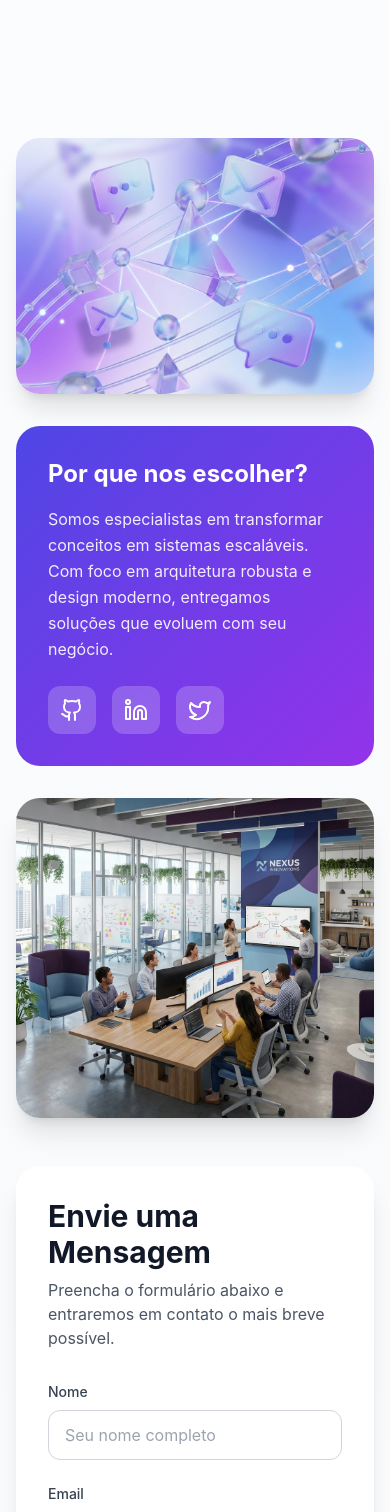
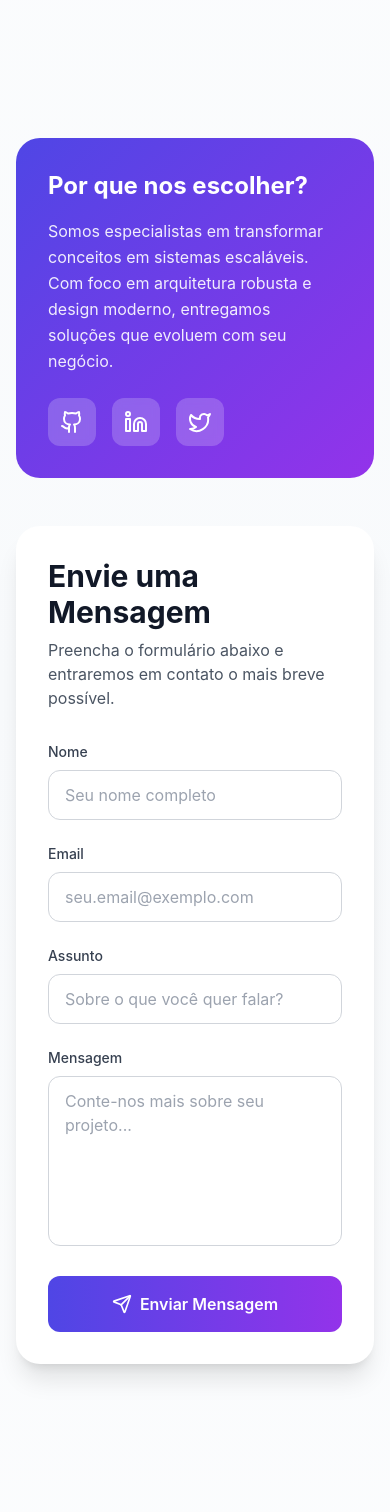
Before and after one commit to Eng-Bernardo/Ched-version_2, a React (Vite) app: page /contact in a window 390 px wide. Shown: the part 1320-2832 px from the top of the page. Built offline with nearby package versions, Linux system fonts and the light colour scheme.

Commit message:
Polish UI: increase About Us header opacity, add CTA buttons, fix mobile bubbles, simplify Contact page, link Hero to Portfolio

```diff
--- a/src/components/AboutUs.jsx
+++ b/src/components/AboutUs.jsx
@@ -33,7 +33,7 @@ const AboutUs = () => {
                         alt="About Hero"
                         className="w-full h-full object-cover"
                     />
-                    <div className="absolute inset-0 bg-gradient-to-b from-white/95 via-white/90 to-white/80" />
+                    <div className="absolute inset-0 bg-gradient-to-b from-white/85 via-white/80 to-white/70" />
                 </div>
 
                 {/* Hero Content */}
@@ -50,6 +50,24 @@ const AboutUs = () => {
 
                 {/* Decorative Elements */}
                 <div className="absolute bottom-0 left-0 right-0 h-32 bg-gradient-to-t from-white to-transparent" />
+            </section>
+
+            {/* CTA Buttons Section */}
+            <section className="-mt-10 relative z-20 px-4 sm:px-6 lg:px-8 mb-10">
+                <div className="max-w-md mx-auto flex flex-col sm:flex-row gap-4 justify-center">
+                    <button
+                        onClick={() => window.location.href = '/contact'}
+                        className="px-8 py-4 bg-gradient-to-r from-indigo-600 to-purple-600 text-white font-semibold rounded-full shadow-lg hover:shadow-xl hover:-translate-y-1 transition-all duration-300"
+                    >
+                        {t('nav.get_in_touch')}
+                    </button>
+                    <button
+                        onClick={() => window.location.href = '/portfolio'}
+                        className="px-8 py-4 bg-white text-gray-900 border-2 border-gray-200 font-semibold rounded-full hover:bg-gray-50 hover:border-gray-300 transition-all duration-300"
+                    >
+                        {t('hero.explore_systems')}
+                    </button>
+                </div>
             </section>
 
             {/* What CHED LABS Is */}
@@ -169,9 +187,9 @@ const AboutUs = () => {
                 <div className="max-w-6xl mx-auto">
                     {/* Main Content Container with Gradient Background */}
                     <div className="relative rounded-3xl bg-gradient-to-br from-indigo-600 via-purple-600 to-indigo-700 p-12 sm:p-16 lg:p-20 overflow-hidden">
-                        {/* Animated Floating Bubbles */}
+                        {/* Animated Floating Bubbles - Hidden on mobile */}
                         <div
-                            className="absolute pointer-events-none"
+                            className="absolute pointer-events-none hidden md:block"
                             style={{
                                 top: '10%',
                                 left: '5%',
@@ -189,7 +207,7 @@ const AboutUs = () => {
                         </div>
 
                         <div
-                            className="absolute pointer-events-none"
+                            className="absolute pointer-events-none hidden md:block"
                             style={{
                                 top: '12%',
                                 right: '8%',
@@ -208,7 +226,7 @@ const AboutUs = () => {
                         </div>
 
                         <div
-                            className="absolute pointer-events-none"
+                            className="absolute pointer-events-none hidden md:block"
                             style={{
                                 bottom: '15%',
                                 left: '8%',
@@ -227,7 +245,7 @@ const AboutUs = () => {
                         </div>
 
                         <div
-                            className="absolute pointer-events-none"
+                            className="absolute pointer-events-none hidden md:block"
                             style={{
                                 bottom: '12%',
                                 right: '6%',
--- a/src/components/Contact.jsx
+++ b/src/components/Contact.jsx
@@ -265,19 +265,10 @@ const Contact = () => {
                             </div>
                         </div>
 
-                        {/* Side Content */}
-                        <div className="order-1 lg:order-2 space-y-8">
-                            {/* Abstract Image */}
-                            <div className="rounded-3xl overflow-hidden shadow-xl">
-                                <img
-                                    src={contactAbstract}
-                                    alt="Contact Support"
-                                    className="w-full h-64 object-cover"
-                                />
-                            </div>
-
+                        {/* Side Content - Only Why Choose Us */}
+                        <div className="order-1 lg:order-2">
                             {/* Info Card */}
-                            <div className="bg-gradient-to-br from-indigo-600 to-purple-600 rounded-3xl p-8 text-white">
+                            <div className="bg-gradient-to-br from-indigo-600 to-purple-600 rounded-3xl p-8 text-white sticky top-24">
                                 <h3 className="text-2xl font-bold mb-4">
                                     {t('contact.info.why_title')}
                                 </h3>
@@ -300,15 +291,6 @@ const Contact = () => {
                                         </a>
                                     ))}
                                 </div>
-                            </div>
-
-                            {/* Team Image */}
-                            <div className="rounded-3xl overflow-hidden shadow-xl">
-                                <img
-                                    src={contactTeam}
-                                    alt="Our Team"
-                                    className="w-full h-80 object-cover hover:scale-105 transition-transform duration-500"
-                                />
                             </div>
                         </div>
                     </div>
--- a/src/components/Hero.jsx
+++ b/src/components/Hero.jsx
@@ -219,7 +219,10 @@ const Hero = () => {
                     </p>
 
                     <div className="flex flex-col md:flex-row items-center justify-center gap-4">
-                        <button className="px-8 py-4 bg-primary text-white font-semibold rounded-full shadow-lg shadow-primary/30 hover:shadow-primary/50 hover:-translate-y-1 transition-all duration-300">
+                        <button
+                            onClick={() => navigate('/portfolio')}
+                            className="px-8 py-4 bg-primary text-white font-semibold rounded-full shadow-lg shadow-primary/30 hover:shadow-primary/50 hover:-translate-y-1 transition-all duration-300"
+                        >
                             {t('hero.explore_systems')}
                         </button>
                         <button
```
